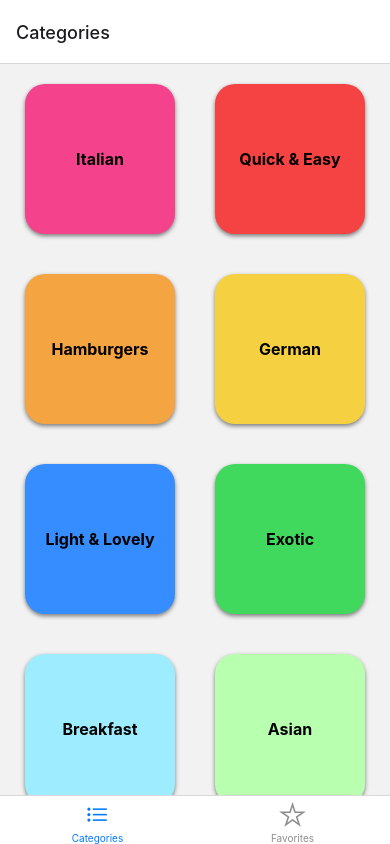
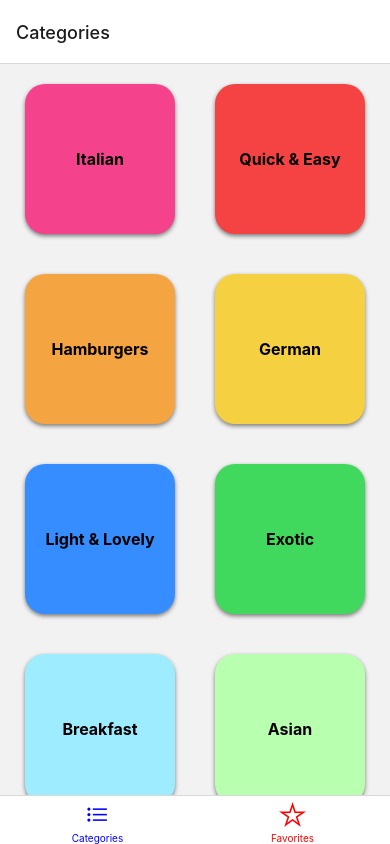
Before and after one commit to imranilyas/View-Meals-App, a React Native app: screen / in a window 390 px wide. Built offline with nearby package versions, Linux system fonts and the light colour scheme.

Commit message:
tabBar color

```diff
--- a/App.js
+++ b/App.js
@@ -41,7 +41,12 @@ export default function App() {
 		<>
 			<StatusBar style="auto" />
 			<NavigationContainer>
-				<Tab.Navigator>
+				<Tab.Navigator
+					screenOptions={{
+						tabBarActiveTintColor: "blue",
+						tabBarInactiveTintColor: "red",
+					}}
+				>
 					<Tab.Screen
 						name="Categories"
 						component={StackNav}
```
